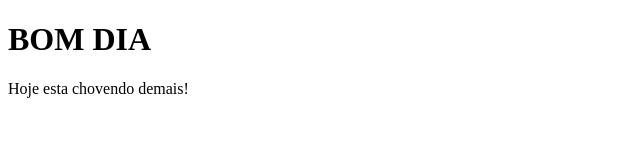
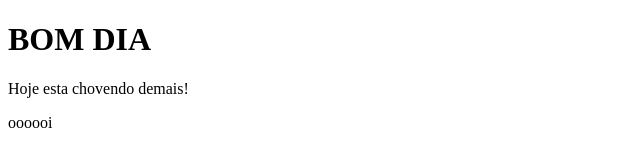
Before and after one commit to alvarolord007/site_teste, a plain HTML site: page index.html in a window 1280 px wide. Shown: the full height of the page, 0-640 px from the left. Drawn offline with Linux system fonts and the light colour scheme.

Commit message:
Alterações 1

```diff
--- a/index.html
+++ b/index.html
@@ -8,5 +8,6 @@
 <body>
     <h1>BOM DIA </h1>
     <P>Hoje esta chovendo demais!</P>
+    <P>oooooi</P>
 </body>
 </html>
```
